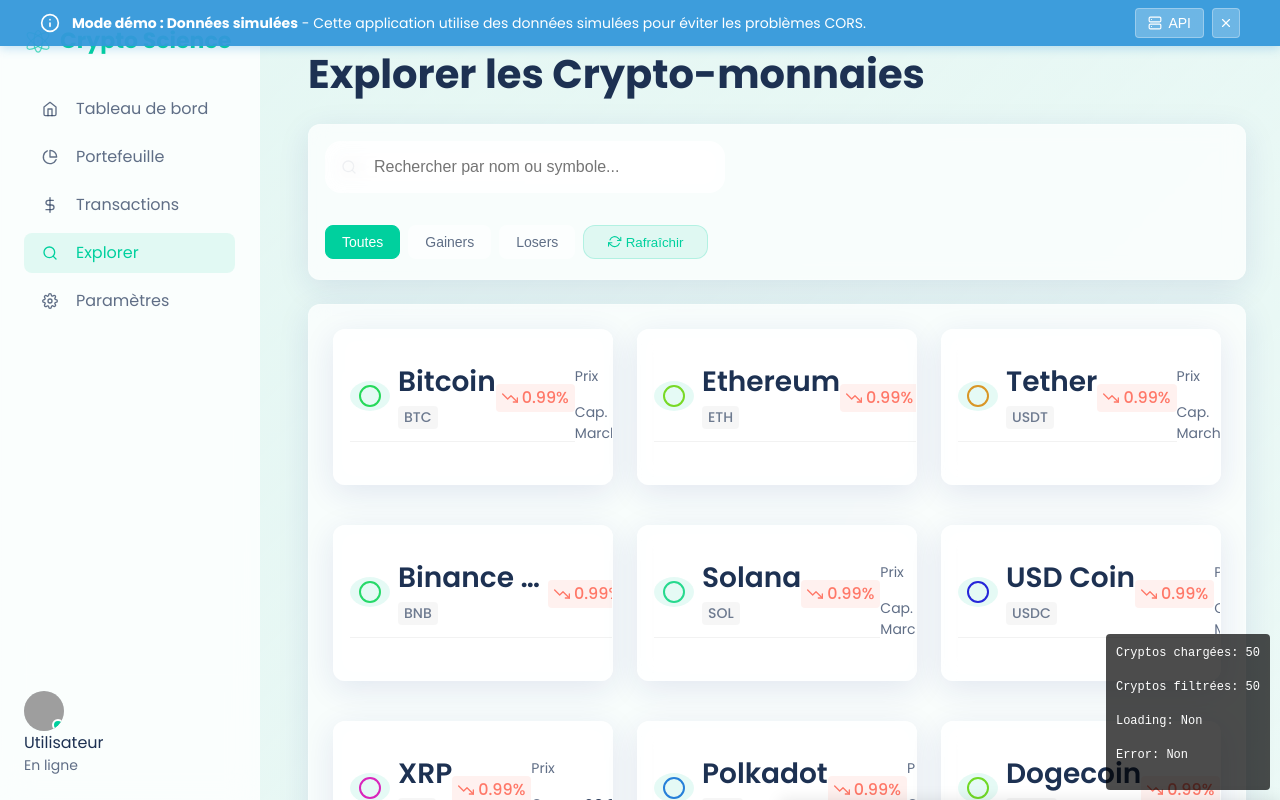
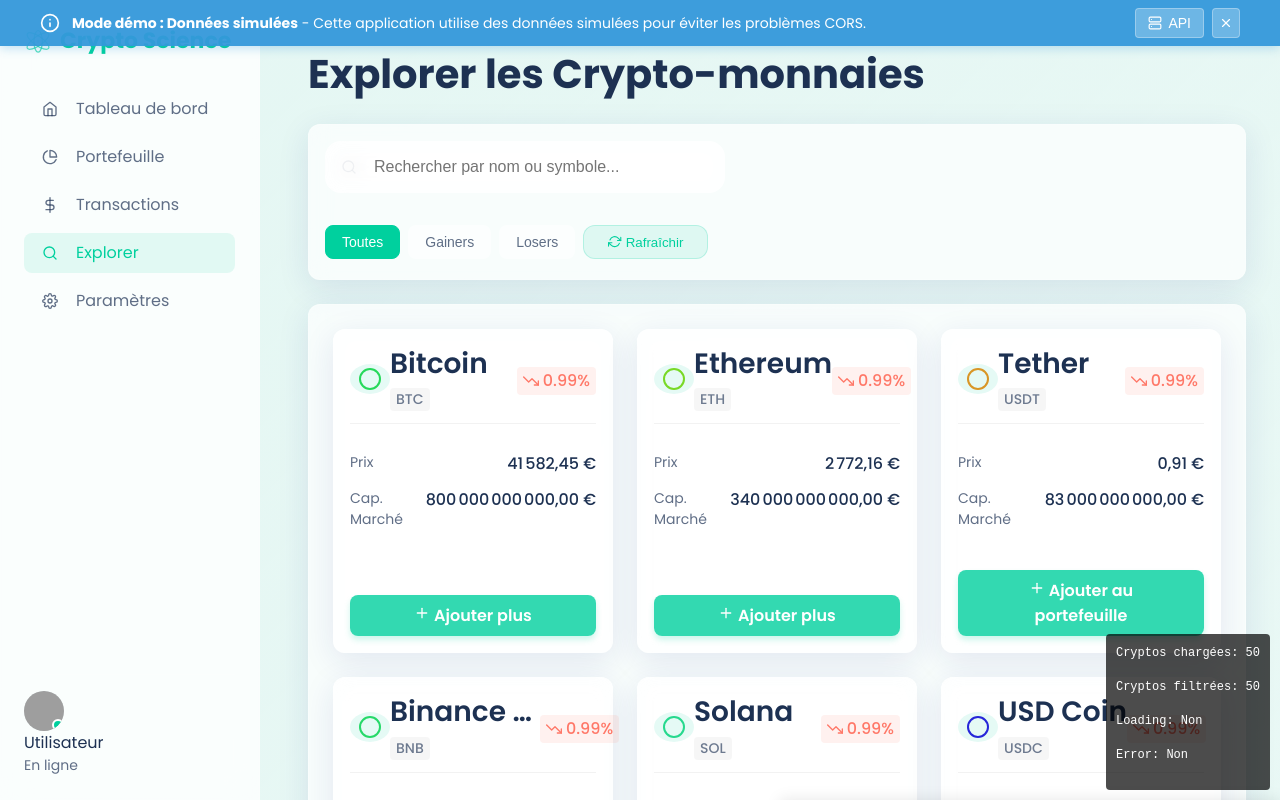
Before and after one commit to DucSonNguyen1987/crypto-science_front, a React (Vite) app: page /explore in a window 1280 px wide. Shown: the top 800 px of the page. Built offline with nearby package versions, Linux system fonts and the light colour scheme; grey boxes are pictures that could not be loaded.

Commit message:
deploy fix 2

```diff
--- a/src/styles/Dashboard.css
+++ b/src/styles/Dashboard.css
@@ -159,11 +159,11 @@
 }
 
 /* Styles améliorés pour les cartes crypto */
-.crypto-card {
+.dashboard-container .crypto-card {
   display: flex;
   flex-direction: row;
   align-items: center;
-  justify-items: center;
+  justify-content: space-between;
   padding: var(--spacing-md);
   background-color: rgba(255, 255, 255, 0.5);
   border-radius: var(--border-radius-md);
--- a/src/styles/Explore.css
+++ b/src/styles/Explore.css
@@ -707,18 +707,29 @@
   opacity: 0.5;
   margin-bottom: var(--spacing-lg);
 }
-
-/* Additional transitions for smooth UX */
-.crypto-card {
-  width: 100%;
-  overflow: hidden;
-  /* Ajouter une hauteur max pour uniformiser l'apparence */
-  max-height: 280px;
+.explore-container .crypto-card {
   display: flex;
   flex-direction: column;
-  transition:
-    transform 0.3s ease,
-    box-shadow 0.3s ease;
+  padding: var(--spacing-md);
+  background-color: rgba(255, 255, 255, 0.7);
+  backdrop-filter: blur(10px);
+  transition: var(--transition-fast);
+  border-radius: var(--border-radius-md);
+  border: var(--border-thin);
+  height: 100%;
+}
+
+/* Additional style to adapt the crypto card header in Explore view */
+.explore-container .crypto-card .crypto-header {
+  display: flex;
+  justify-content: space-between;
+  align-items: center;
+  width: 100%;
+}
+
+/* Ensure crypto icon is properly positioned in both views */
+.explore-container .crypto-icon {
+  margin-right: 0;
 }
 
 .crypto-card:hover {
```
